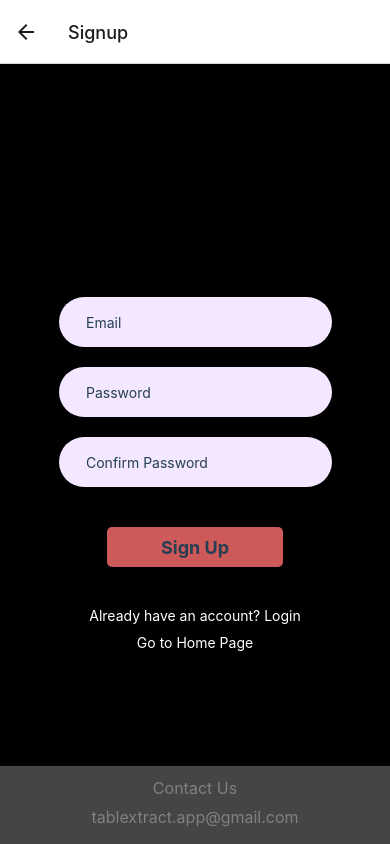
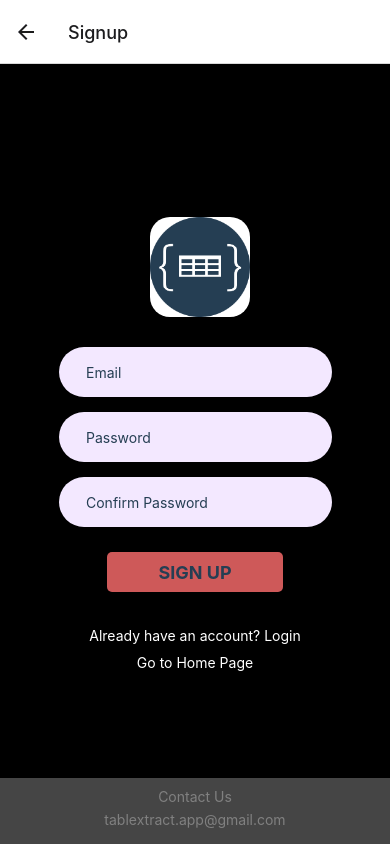
Before and after one commit to Bilal-01/tablextract, a React Native app: screen /Signup in a window 390 px wide. Built offline with nearby package versions, Linux system fonts and the light colour scheme.

Commit message:
modification

```diff
--- a/src/pages/home.js
+++ b/src/pages/home.js
@@ -142,8 +142,8 @@ signUpButton: {
   },
 
   footerText: {
-    fontSize: 16,
-    lineHeight: 24,
+    fontSize: 14,
+    lineHeight: 18,
     textAlign: 'center',
     marginBottom: 5,
     color: colors.gray,
--- a/src/pages/login.js
+++ b/src/pages/login.js
@@ -143,8 +143,8 @@ const styles = StyleSheet.create({
     width: '100%',
   },
   footerText: {
-    fontSize: 16,
-    lineHeight: 24,
+    fontSize: 14,
+    lineHeight: 18,
     textAlign: 'center',
     marginBottom: 5,
     color: colors.gray,
--- a/src/pages/signup.js
+++ b/src/pages/signup.js
@@ -1,7 +1,8 @@
 import React, { useState } from 'react';
-import { StyleSheet,View, Text, TextInput, TouchableOpacity } from 'react-native';
-import { getAuth, createUserWithEmailAndPassword } from "firebase/auth";
+import { Image,StyleSheet,View, Text, TextInput, TouchableOpacity } from 'react-native';
+import { createUserWithEmailAndPassword } from "firebase/auth";
 import { auth } from '../../firebaseConfig';
+import logo from '../assets/logo.png';
 
 
 const Signup = ({ navigation }) => {
@@ -58,8 +59,8 @@ const Signup = ({ navigation }) => {
 
     <View style={{ color:'white',backgroundColor:'black',flex: 1, alignItems: 'center', justifyContent: 'center' }}>
       {/* <Text>Sign Up</Text> */}
-
-      <View style={{marginTop:60,...styles.inputView}}>
+      <Image source={logo} style={styles.image} />
+      <View style={{marginTop:30,...styles.inputView}}>
       <TextInput
         style={{ ...styles.TextInput}}
         placeholder="Email"
@@ -88,7 +89,7 @@ const Signup = ({ navigation }) => {
         // onPress={() => navigation.navigate('Home')}
 
       >
-        <Text style={{ color: 'white' ,...styles.signUpText}}>Sign Up</Text>
+        <Text style={{ color: 'white' ,...styles.signUpText}}>SIGN UP</Text>
 
       </TouchableOpacity>
       <TouchableOpacity
@@ -127,8 +128,8 @@ const styles = StyleSheet.create({
     height:40,
     alignItems:"center",
     justifyContent:"center",
-    marginTop:20,
-    marginBottom:10,
+    marginTop:10,
+    marginBottom:5,
     backgroundColor:colors.secondary,
   },
   signUpText:{
@@ -141,8 +142,9 @@ const styles = StyleSheet.create({
     borderRadius: 30,
     width: "70%",
     height: 50,
-    marginBottom: 20,
+    marginBottom: 15,
     alignItems: "center",
+    justifyContent:'center'
   },
   TextInput: {
     height: 50,
@@ -151,19 +153,12 @@ const styles = StyleSheet.create({
     // marginLeft: 20,
     color: colors.text,
   },
-   forgot_button: {
-    height: 30,
-    marginTop:20,
-    marginBottom: 0,
-  },
   image: {
-    marginBottom: 40,
     width: 100,
     height: 100,
     alignItems: 'center',
     marginLeft:10,
     borderRadius: 20,
-    marginTop: 60,
   },
   footer: {
     backgroundColor: colors.base_f,
@@ -178,8 +173,8 @@ const styles = StyleSheet.create({
   },
 
   footerText: {
-    fontSize: 16,
-    lineHeight: 24,
+    fontSize: 14,
+    lineHeight: 18,
     textAlign: 'center',
     marginBottom: 5,
     color: colors.gray,
```
